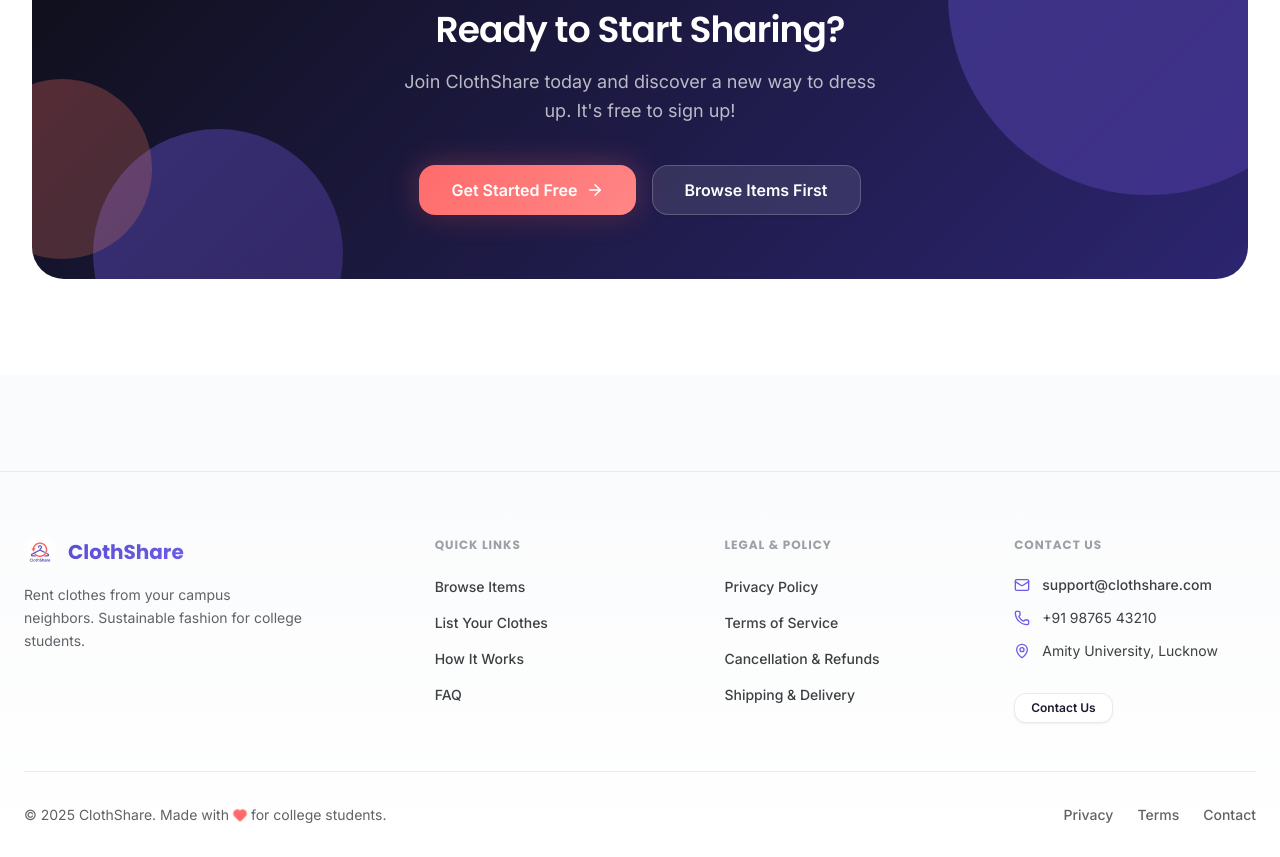
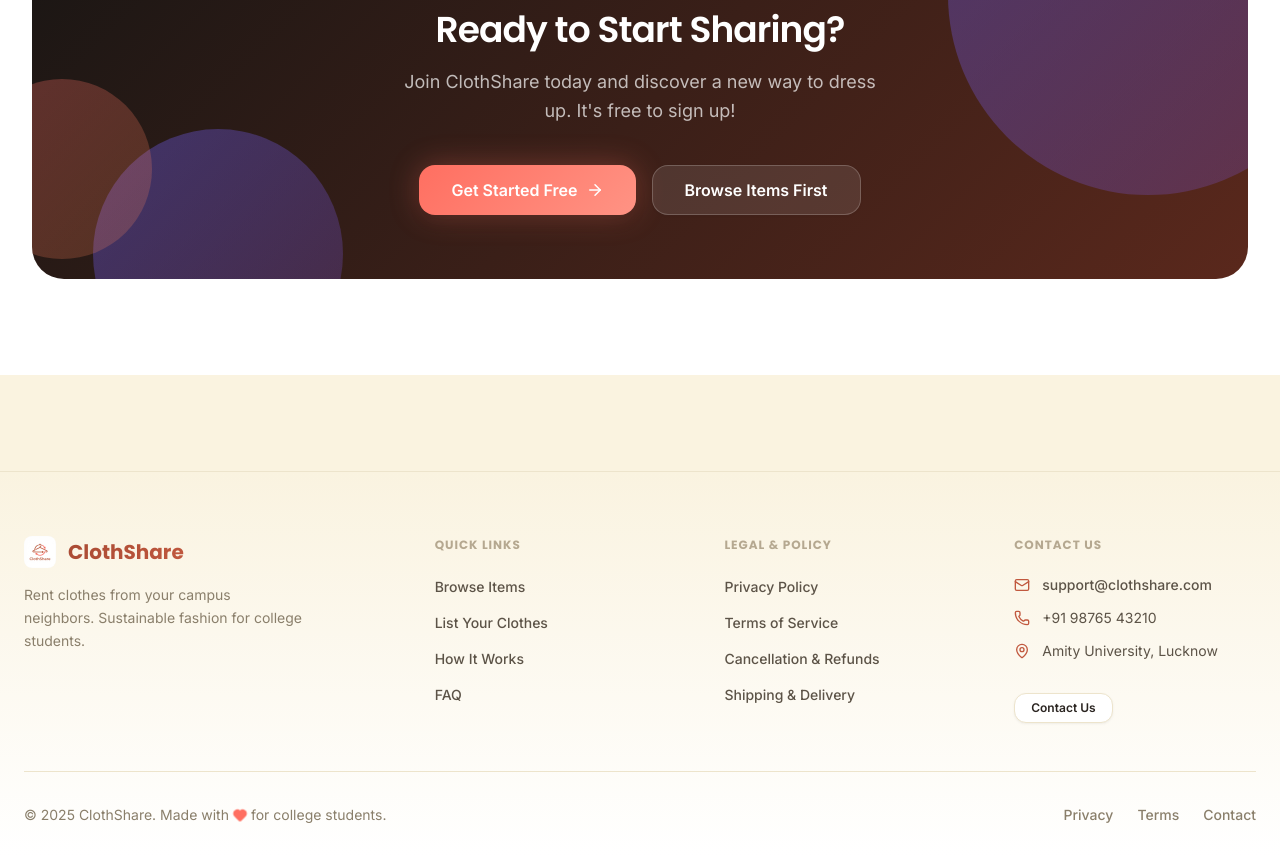
Before and after one commit to Nikhiltiwaridotin/clothshare-app, a React (Vite) app: page / in a window 1280 px wide. Shown: the part 3996-4853 px from the top of the page. Built offline with nearby package versions, Linux system fonts and the light colour scheme; no server answers; the database is empty.

Commit message:
Update color palette to warm cream/terracotta/coral scheme (70-20-10)

```diff
--- a/src/index.css
+++ b/src/index.css
@@ -1,76 +1,76 @@
-/* ClothShare Design System - Modern 70-20-10 */
+/* ClothShare Design System - Warm 70-20-10 */
 
 /* Import Google Fonts */
 @import url('https://fonts.googleapis.com/css2?family=Inter:wght@300;400;500;600;700;800&family=Poppins:wght@600;700;800&display=swap');
 
 /* ============================================
    CSS Variables - Design Tokens (70-20-10 Rule)
-   70% Neutral | 20% Brand | 10% Accent
+   70% Cream/Beige | 20% Terracotta | 10% Coral
    ============================================ */
 :root {
   /* ========== DOMINANT COLORS (70%) ========== */
-  /* Clean neutrals for backgrounds and text */
-  --neutral-50: #FAFBFC;
-  --neutral-100: #F1F3F4;
-  --neutral-200: #E8EAED;
-  --neutral-300: #DADCE0;
-  --neutral-400: #9AA0A6;
-  --neutral-500: #5F6368;
-  --neutral-600: #3C4043;
-  --neutral-700: #2D3436;
-  --neutral-800: #1A1A2E;
-  --neutral-900: #0F0F1A;
-  --neutral-950: #0A0A0F;
+  /* Warm Cream/Beige for backgrounds */
+  --neutral-50: #FAF3E0;
+  --neutral-100: #F5ECD5;
+  --neutral-200: #EDE4CC;
+  --neutral-300: #DDD5C0;
+  --neutral-400: #B5A890;
+  --neutral-500: #8A7F6B;
+  --neutral-600: #5C5347;
+  --neutral-700: #3D3630;
+  --neutral-800: #2A2420;
+  --neutral-900: #1A1614;
+  --neutral-950: #0D0B0A;
 
   /* ========== BRAND COLORS (20%) ========== */
-  /* Deep Purple - Primary brand color */
-  --primary-50: #F0EEFF;
-  --primary-100: #E0DDFF;
-  --primary-200: #C4BFFF;
-  --primary-300: #A29BFE;
-  --primary-400: #8075F2;
-  --primary-500: #6C5CE7;
-  --primary-600: #5B4ED1;
-  --primary-700: #4A3FB8;
-  --primary-800: #3D3499;
-  --primary-900: #2C2570;
+  /* Rich Terracotta/Rust - Primary brand color */
+  --primary-50: #FDF5F2;
+  --primary-100: #FAEAE4;
+  --primary-200: #F4D0C4;
+  --primary-300: #EAB5A3;
+  --primary-400: #D98A6F;
+  --primary-500: #C1583E;
+  --primary-600: #A84A33;
+  --primary-700: #8E3E2B;
+  --primary-800: #733223;
+  --primary-900: #5A281C;
 
-  /* Secondary - Soft Purple for supporting elements */
-  --secondary-50: #F5F3FF;
-  --secondary-100: #EDE9FE;
-  --secondary-200: #DDD6FE;
-  --secondary-300: #C4B5FD;
-  --secondary-400: #A78BFA;
-  --secondary-500: #8B5CF6;
-  --secondary-600: #7C3AED;
-  --secondary-700: #6D28D9;
-  --secondary-800: #5B21B6;
-  --secondary-900: #4C1D95;
+  /* Secondary - Darker Terracotta for supporting elements */
+  --secondary-50: #FBF3F0;
+  --secondary-100: #F5E4DE;
+  --secondary-200: #ECCDC2;
+  --secondary-300: #DFB09F;
+  --secondary-400: #CC8B74;
+  --secondary-500: #B5664E;
+  --secondary-600: #9A5641;
+  --secondary-700: #804736;
+  --secondary-800: #66382B;
+  --secondary-900: #522D23;
 
   /* ========== ACCENT COLORS (10%) ========== */
-  /* Coral - For CTAs and highlights */
-  --accent-50: #FFF5F5;
-  --accent-100: #FFE3E3;
-  --accent-200: #FFC9C9;
-  --accent-300: #FFA8A8;
-  --accent-400: #FF8787;
-  --accent-500: #FF6B6B;
-  --accent-600: #FA5252;
-  --accent-700: #F03E3E;
-  --accent-800: #E03131;
-  --accent-900: #C92A2A;
+  /* Coral Pink - For CTAs and highlights */
+  --accent-50: #FFF4F2;
+  --accent-100: #FFE8E4;
+  --accent-200: #FFD1C9;
+  --accent-300: #FFB5A8;
+  --accent-400: #FF9384;
+  --accent-500: #FF6F61;
+  --accent-600: #E65A4D;
+  --accent-700: #CC4839;
+  --accent-800: #B33A2D;
+  --accent-900: #992D22;
 
   /* Teal - For success states and badges */
-  --teal-50: #E6FFFA;
-  --teal-100: #B2F5EA;
-  --teal-200: #81E6D9;
-  --teal-300: #4FD1C5;
-  --teal-400: #38B2AC;
-  --teal-500: #00CEC9;
-  --teal-600: #00B5AD;
-  --teal-700: #009688;
-  --teal-800: #00786A;
-  --teal-900: #005A50;
+  --teal-50: #E8F8F5;
+  --teal-100: #C8EDE6;
+  --teal-200: #9FE0D5;
+  --teal-300: #75D1C2;
+  --teal-400: #4EBFAD;
+  --teal-500: #2BAD99;
+  --teal-600: #238F7E;
+  --teal-700: #1B7163;
+  --teal-800: #145349;
+  --teal-900: #0D362F;
 
   /* ========== SEMANTIC COLORS ========== */
   --success-50: #ECFDF5;
@@ -86,25 +86,25 @@
   --error-600: #DC2626;
 
   /* ========== GRADIENTS ========== */
-  --gradient-primary: linear-gradient(135deg, var(--primary-500) 0%, var(--secondary-500) 100%);
-  --gradient-hero: linear-gradient(135deg, #667eea 0%, #764ba2 50%, #6C5CE7 100%);
-  --gradient-accent: linear-gradient(135deg, var(--accent-500) 0%, #FF8E53 100%);
+  --gradient-primary: linear-gradient(135deg, var(--primary-500) 0%, var(--primary-600) 100%);
+  --gradient-hero: linear-gradient(135deg, #C1583E 0%, #D98A6F 50%, #FF6F61 100%);
+  --gradient-accent: linear-gradient(135deg, var(--accent-500) 0%, var(--accent-400) 100%);
   --gradient-dark: linear-gradient(135deg, var(--neutral-900) 0%, var(--neutral-800) 100%);
-  --gradient-card: linear-gradient(145deg, rgba(255, 255, 255, 1) 0%, rgba(250, 251, 252, 1) 100%);
-  --gradient-subtle: linear-gradient(180deg, rgba(108, 92, 231, 0.05) 0%, transparent 100%);
+  --gradient-card: linear-gradient(145deg, #FFFFFF 0%, var(--neutral-50) 100%);
+  --gradient-subtle: linear-gradient(180deg, rgba(193, 88, 62, 0.05) 0%, transparent 100%);
 
-  /* ========== SHADOWS (Premium feel) ========== */
-  --shadow-xs: 0 1px 2px 0 rgb(0 0 0 / 0.03);
-  --shadow-sm: 0 1px 3px 0 rgb(0 0 0 / 0.05), 0 1px 2px -1px rgb(0 0 0 / 0.05);
-  --shadow-md: 0 4px 6px -1px rgb(0 0 0 / 0.07), 0 2px 4px -2px rgb(0 0 0 / 0.05);
-  --shadow-lg: 0 10px 15px -3px rgb(0 0 0 / 0.08), 0 4px 6px -4px rgb(0 0 0 / 0.05);
-  --shadow-xl: 0 20px 25px -5px rgb(0 0 0 / 0.08), 0 8px 10px -6px rgb(0 0 0 / 0.04);
-  --shadow-2xl: 0 25px 50px -12px rgb(0 0 0 / 0.15);
-  --shadow-glow: 0 0 40px rgba(108, 92, 231, 0.25);
-  --shadow-glow-sm: 0 0 20px rgba(108, 92, 231, 0.15);
-  --shadow-glow-accent: 0 0 30px rgba(255, 107, 107, 0.3);
-  --shadow-card: 0 2px 8px rgba(0, 0, 0, 0.04), 0 4px 16px rgba(0, 0, 0, 0.04);
-  --shadow-card-hover: 0 8px 30px rgba(0, 0, 0, 0.08), 0 4px 16px rgba(108, 92, 231, 0.08);
+  /* ========== SHADOWS (Warm feel) ========== */
+  --shadow-xs: 0 1px 2px 0 rgb(42 36 32 / 0.03);
+  --shadow-sm: 0 1px 3px 0 rgb(42 36 32 / 0.05), 0 1px 2px -1px rgb(42 36 32 / 0.05);
+  --shadow-md: 0 4px 6px -1px rgb(42 36 32 / 0.07), 0 2px 4px -2px rgb(42 36 32 / 0.05);
+  --shadow-lg: 0 10px 15px -3px rgb(42 36 32 / 0.08), 0 4px 6px -4px rgb(42 36 32 / 0.05);
+  --shadow-xl: 0 20px 25px -5px rgb(42 36 32 / 0.08), 0 8px 10px -6px rgb(42 36 32 / 0.04);
+  --shadow-2xl: 0 25px 50px -12px rgb(42 36 32 / 0.15);
+  --shadow-glow: 0 0 40px rgba(193, 88, 62, 0.25);
+  --shadow-glow-sm: 0 0 20px rgba(193, 88, 62, 0.15);
+  --shadow-glow-accent: 0 0 30px rgba(255, 111, 97, 0.3);
+  --shadow-card: 0 2px 8px rgba(42, 36, 32, 0.04), 0 4px 16px rgba(42, 36, 32, 0.04);
+  --shadow-card-hover: 0 8px 30px rgba(42, 36, 32, 0.08), 0 4px 16px rgba(193, 88, 62, 0.08);
 
   /* ========== BORDER RADIUS ========== */
   --radius-sm: 0.375rem;
```
Also changed, not shown: public/logo.png.
